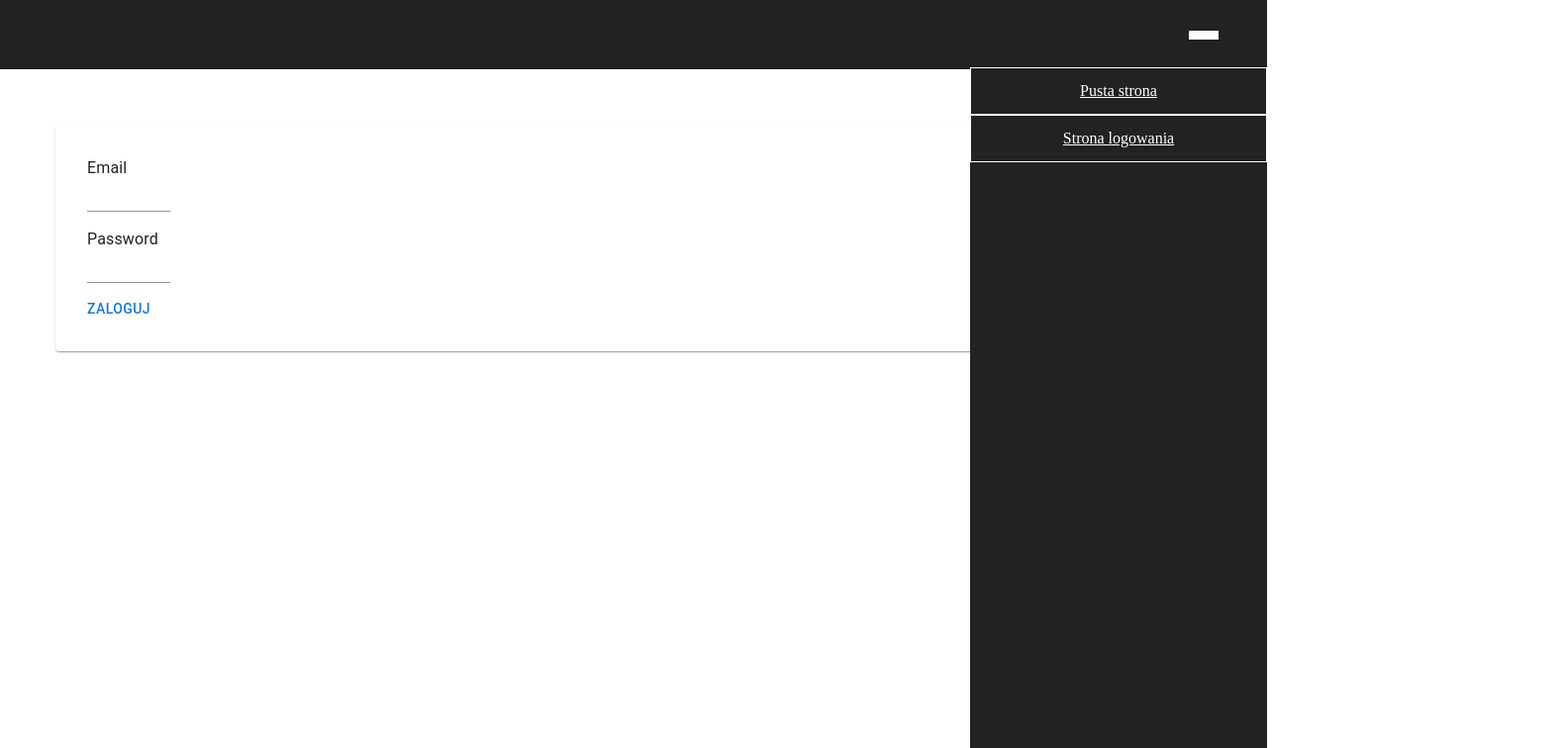
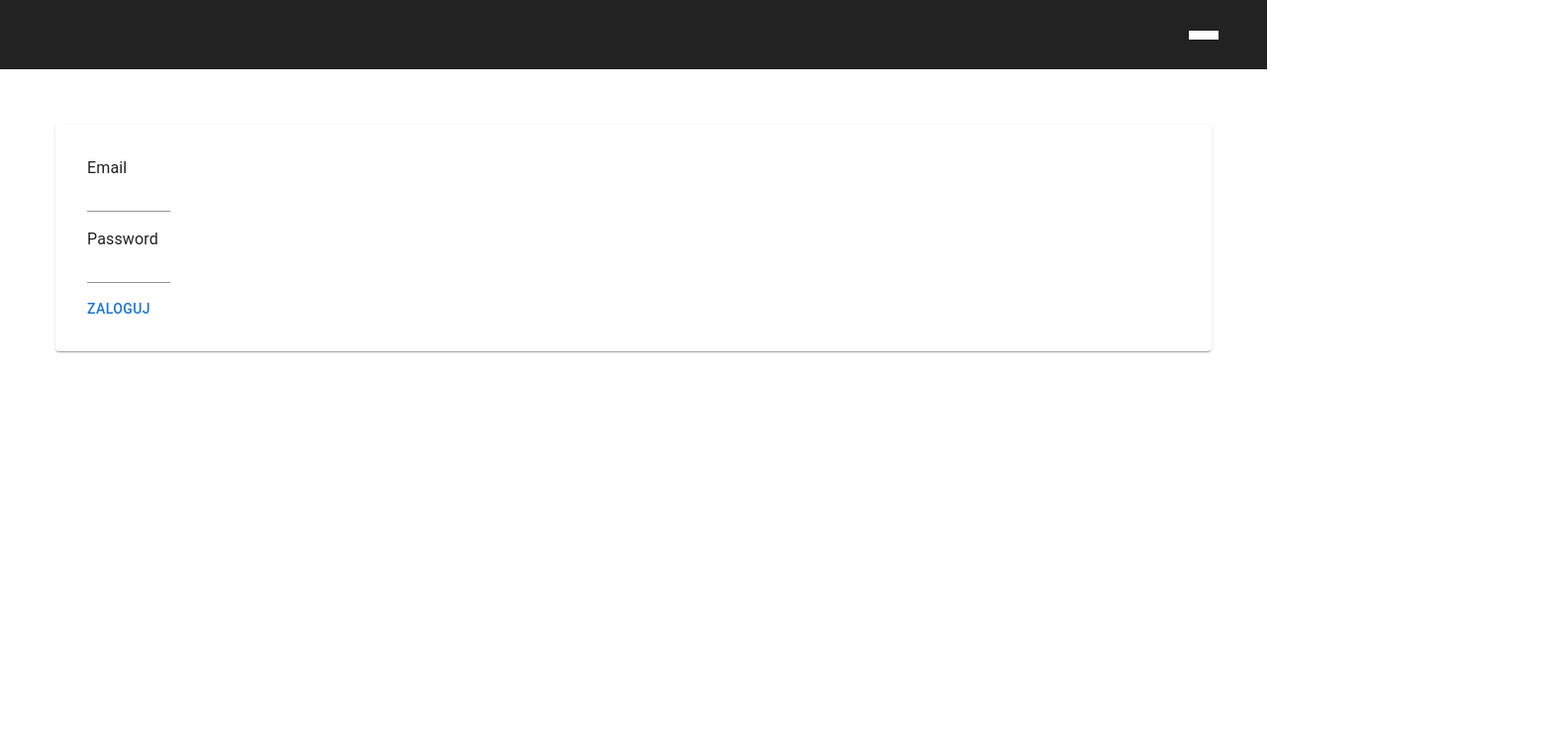
Before and after one commit to doman89/hack-yeah-22-frontend-base, a React app: page /login in a window 1280 px wide. Shown: the top 756 px of the page at 99% size, 1580 px wide, since content can reach past the window. Built offline with nearby package versions, Linux system fonts and the light colour scheme.

Commit message:
fix: wrong button

```diff
--- a/src/modules/common/components/AppBar/BurgerMenuButton.tsx
+++ b/src/modules/common/components/AppBar/BurgerMenuButton.tsx
@@ -17,7 +17,7 @@ export function BurgerMenuButton({
       aria-controls={controlledElementId}
       aria-expanded={isActive}
       aria-label="show navigation menu"
-      className={isActive ? "active" : undefined}
+      className={isActive ? undefined : "active"}
       type="button"
       onClick={onClick}
       disableRipple
--- a/src/modules/common/components/SideMenu/SideMenu.tsx
+++ b/src/modules/common/components/SideMenu/SideMenu.tsx
@@ -13,6 +13,9 @@ export function SideMenu() {
       </SideMenuButton>
       <SideMenuButton component={Link} to="/login">
         Strona logowania
+      </SideMenuButton>
+      <SideMenuButton component={Link} to="/map">
+        Google Map
       </SideMenuButton>
     </SideBar>
   );
--- a/src/modules/common/context/SideMenu.tsx
+++ b/src/modules/common/context/SideMenu.tsx
@@ -12,7 +12,7 @@ type SideMenuProviderProps = {
 const SideMenuCtx = createContext<SideMenuContext | null>(null);
 
 export function SideMenuProvider({ children }: SideMenuProviderProps) {
-  const [isSideMenuActive, setIsSideMenuActive] = useState(false);
+  const [isSideMenuActive, setIsSideMenuActive] = useState(true);
 
   const toggleSideMenu = (state?: boolean) => {
     setIsSideMenuActive(prev => state ?? !prev);
```
